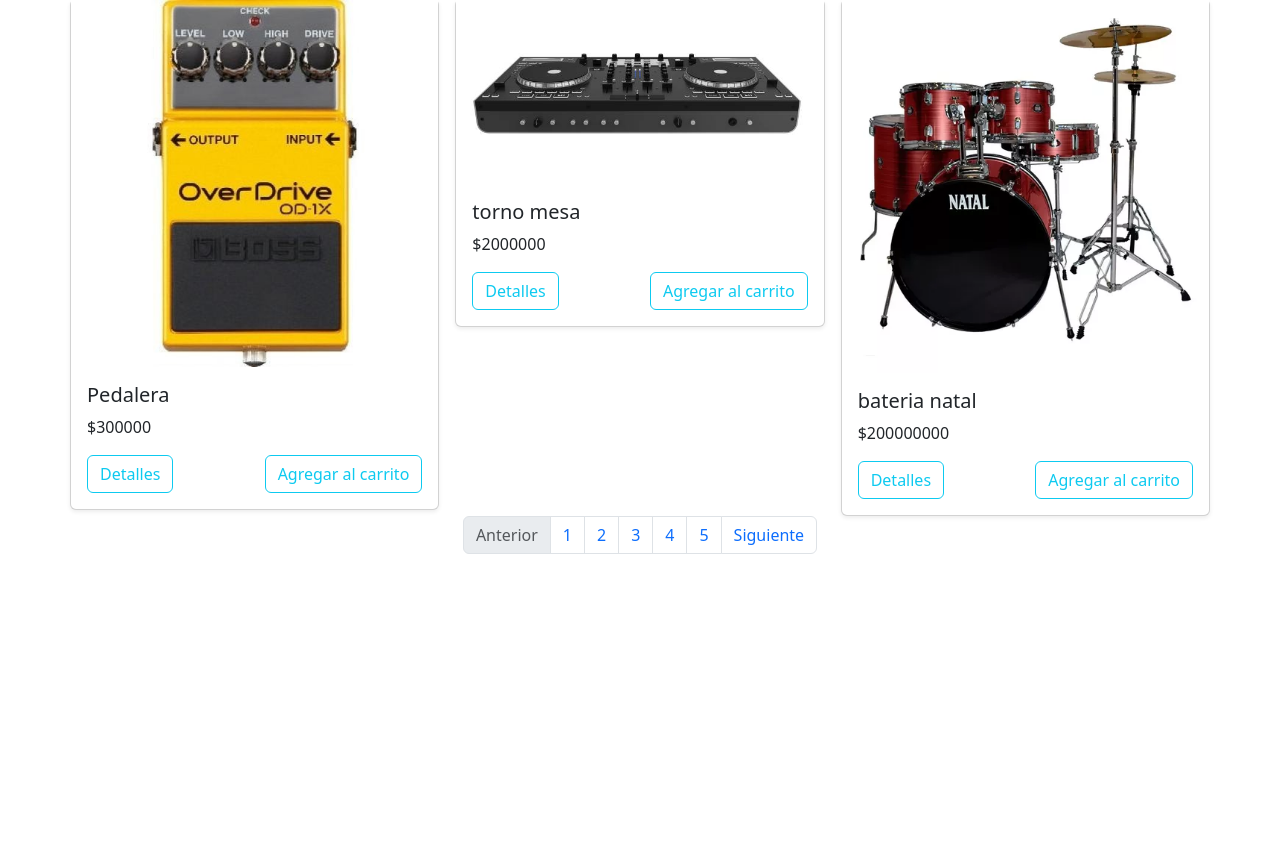
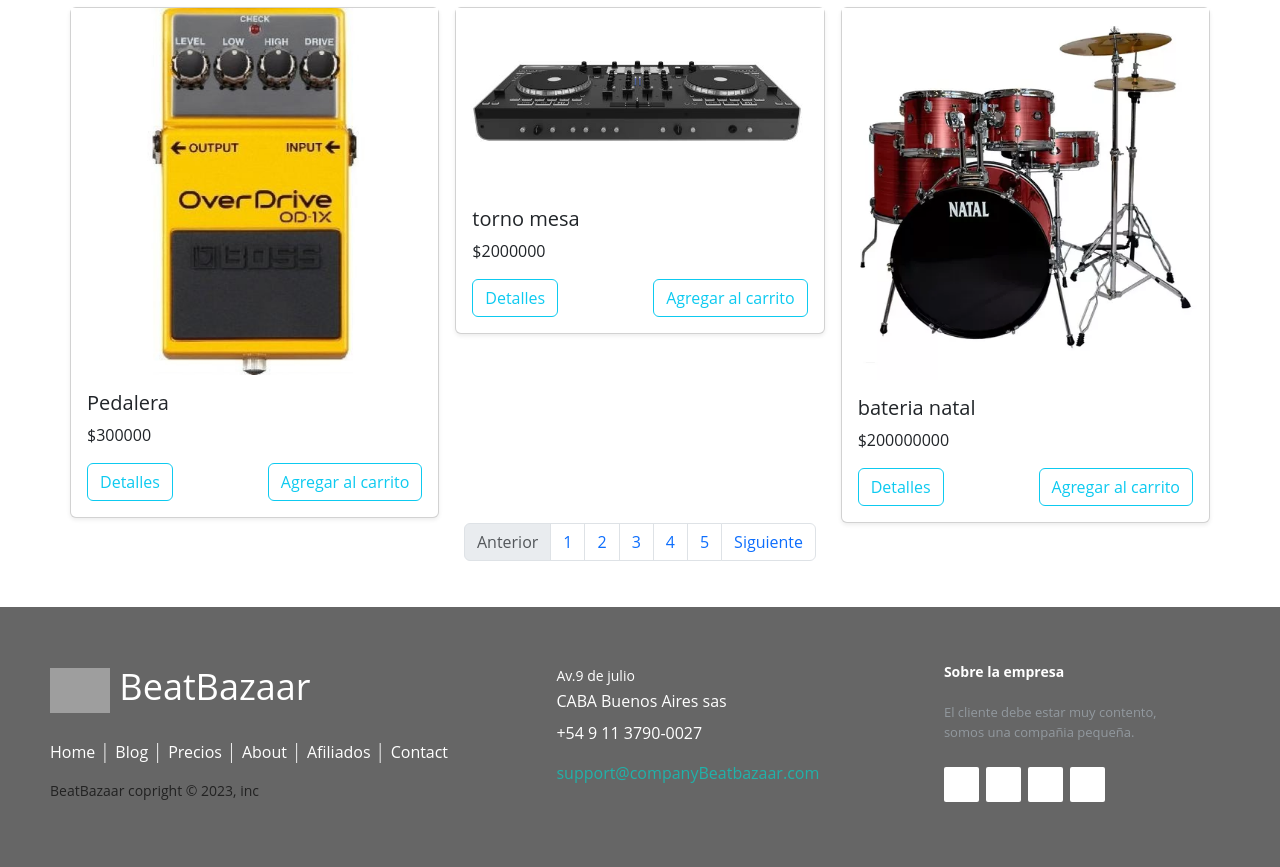
Before and after one commit to xXherrera69Xx/BeatBazaar, a PHP site: page / in a window 1280 px wide. Shown: the part 5505-6372 px from the top of the page. Before the commit the page ends 6059 px from the top, so only its background shows below. Run offline with PHP 8.4, Linux system fonts and the light colour scheme; some libraries are stand-ins or nearby versions; some web fonts are replaced; grey boxes are pictures that could not be loaded.

Commit message:
Add files via upload

```diff
--- a/BeatBazaar/css/estilos.css
+++ b/BeatBazaar/css/estilos.css
@@ -10,7 +10,7 @@ main > .container{
 
 
 .logo{
-    width: 50px;
+    width: 60px;
     height: 10%;
 
 }
@@ -42,3 +42,202 @@ main > .container{
     padding-right: 50px;
 
 }
+
+@import url(https://fonts.googleapis.com/css?family=Open+Sans:400,500,300,700);
+
+* {
+  font-family: Open Sans;
+}
+
+section {
+  width: 100%;
+  display: inline-block;
+  background: #ffffff;
+  height: 50vh;
+  text-align: center;
+  font-size: 22px;
+  font-weight: 700;
+  text-decoration: underline;
+}
+
+.footer-distributed{
+	background: #666;
+	box-shadow: 0 1px 1px 0 rgba(0, 0, 0, 0.12);
+	box-sizing: border-box;
+	width: 100%;
+	text-align: left;
+	font: bold 16px sans-serif;
+	padding: 55px 50px;
+}
+
+.footer-distributed .footer-left,
+.footer-distributed .footer-center,
+.footer-distributed .footer-right{
+	display: inline-block;
+	vertical-align: top;
+}
+
+/* Footer left */
+
+.footer-distributed .footer-left{
+	width: 40%;
+}
+
+/* The company logo */
+
+.footer-distributed h3{
+	color:  #ffffff;
+	font: normal 36px 'Open Sans', cursive;
+	margin: 0;
+}
+
+.footer-distributed h3 span{
+	color:  lightseagreen;
+}
+
+/* Footer links */
+
+.footer-distributed .footer-links{
+	color:  #ffffff;
+	margin: 20px 0 12px;
+	padding: 0;
+}
+
+.footer-distributed .footer-links a{
+	display:inline-block;
+	line-height: 1.8;
+  font-weight:400;
+	text-decoration: none;
+	color:  inherit;
+}
+
+.footer-distributed .footer-company-name{
+	color:  #222;
+	font-size: 14px;
+	font-weight: normal;
+	margin: 0;
+}
+
+/* Footer Center */
+
+.footer-distributed .footer-center{
+	width: 35%;
+}
+
+.footer-distributed .footer-center i{
+	background-color:  #33383b;
+	color: #ffffff;
+	font-size: 25px;
+	width: 38px;
+	height: 38px;
+	border-radius: 50%;
+	text-align: center;
+	line-height: 42px;
+	margin: 10px 15px;
+	vertical-align: middle;
+}
+
+.footer-distributed .footer-center i.fa-envelope{
+	font-size: 17px;
+	line-height: 38px;
+}
+
+.footer-distributed .footer-center p{
+	display: inline-block;
+	color: #ffffff;
+  font-weight:400;
+	vertical-align: middle;
+	margin:0;
+}
+
+.footer-distributed .footer-center p span{
+	display:block;
+	font-weight: normal;
+	font-size:14px;
+	line-height:2;
+}
+
+.footer-distributed .footer-center p a{
+	color:  lightseagreen;
+	text-decoration: none;;
+}
+
+.footer-distributed .footer-links a:before {
+  content: "|";
+  font-weight:300;
+  font-size: 20px;
+  left: 0;
+  color: #fff;
+  display: inline-block;
+  padding-right: 5px;
+}
+
+.footer-distributed .footer-links .link-1:before {
+  content: none;
+}
+
+/* Footer Right */
+
+.footer-distributed .footer-right{
+	width: 20%;
+}
+
+.footer-distributed .footer-company-about{
+	line-height: 20px;
+	color:  #92999f;
+	font-size: 13px;
+	font-weight: normal;
+	margin: 0;
+}
+
+.footer-distributed .footer-company-about span{
+	display: block;
+	color:  #ffffff;
+	font-size: 14px;
+	font-weight: bold;
+	margin-bottom: 20px;
+}
+
+.footer-distributed .footer-icons{
+	margin-top: 25px;
+}
+
+.footer-distributed .footer-icons a{
+	display: inline-block;
+	width: 35px;
+	height: 35px;
+	cursor: pointer;
+	background-color:  #ffffff;
+	border-radius: 2px;
+
+	font-size: 20px;
+	color: #ffffff;
+	text-align: center;
+	line-height: 35px;
+
+	margin-right: 3px;
+	margin-bottom: 5px;
+}
+
+/* If you don't want the footer to be responsive, remove these media queries */
+
+@media (max-width: 880px) {
+
+	.footer-distributed{
+		font: bold 14px sans-serif;
+	}
+
+	.footer-distributed .footer-left,
+	.footer-distributed .footer-center,
+	.footer-distributed .footer-right{
+		display: block;
+		width: 100%;
+		margin-bottom: 40px;
+		text-align: center;
+	}
+
+	.footer-distributed .footer-center i{
+		margin-left: 0;
+	}
+
+}
--- a/BeatBazaar/index.php
+++ b/BeatBazaar/index.php
@@ -779,6 +779,68 @@
 </nav>
 
   </main>
+
+<footer class="footer-distributed">
+
+			<div class="footer-left">
+
+				<h3><img class="logo" src="imagenes/logoazul.png"> BeatBazaar</h3>
+
+				<p class="footer-links">
+					<a href="#" class="link-1">Home</a>
+
+					<a href="#">Blog</a>
+
+					<a href="#">Precios</a>
+
+					<a href="#">About</a>
+
+					<a href="#">Afiliados</a>
+
+					<a href="#">Contact</a>
+				</p>
+
+				<p class="footer-company-name">BeatBazaar copright © 2023, inc</p>
+			</div>
+
+			<div class="footer-center">
+
+				<div>
+					<i class="fa fa-map-marker"></i>
+					<p><span>Av.9 de julio</span> CABA Buenos Aires sas </p>
+				</div>
+
+				<div>
+					<i class="fa fa-phone"></i>
+					<p>+54 9 11 3790-0027</p>
+				</div>
+
+				<div>
+					<i class="fa fa-envelope"></i>
+					<p><a href="mailto:support@company.com">support@companyBeatbazaar.com</a></p>
+				</div>
+
+			</div>
+
+			<div class="footer-right">
+
+				<p class="footer-company-about">
+					<span>Sobre la empresa</span>
+					El cliente debe estar muy contento, somos una compañia pequeña.
+				</p>
+
+				<div class="footer-icons">
+
+					<a href="#"><i class="fa fa-facebook"></i></a>
+					<a href="#"><i class="fa fa-twitter"></i></a>
+					<a href="#"><i class="fa fa-linkedin"></i></a>
+					<a href="#"><i class="fa fa-github"></i></a>
+
+				</div>
+
+			</div>
+
+		</footer>
   <script src="https://cdn.jsdelivr.net/npm/bootstrap@5.3.0/dist/js/bootstrap.bundle.min.js" integrity="sha384-geWF76RCwLtnZ8qwWowPQNguL3RmwHVBC9FhGdlKrxdiJJigb/j/68SIy3Te4Bkz" crossorigin="anonymous"></script>
 
 </body>
```
Also changed, not shown: BeatBazaar/imagenes/random/bandera.jpg (added).
